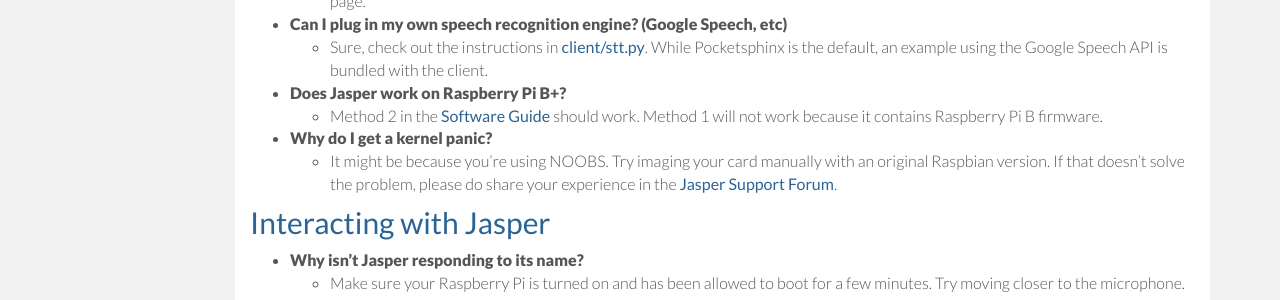
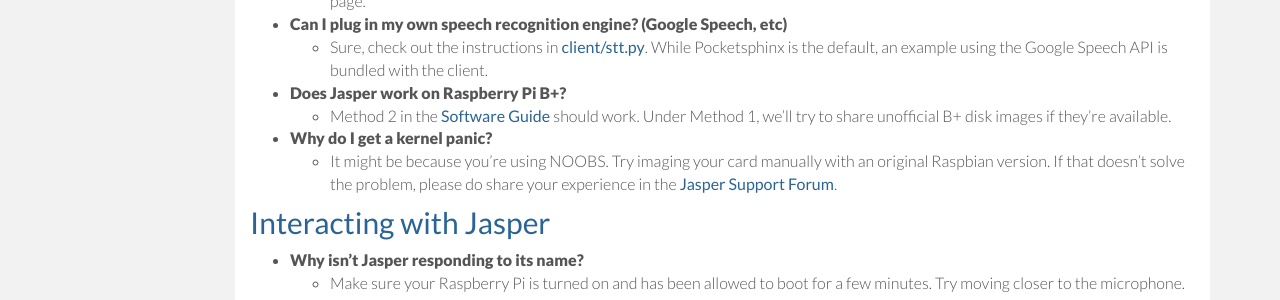
Before and after one commit to jasperproject/jasperproject.github.io, a Jekyll site: the page built from documentation/faq/index.md, in a window 1280 px wide and 900 px high, scrolled down 711 px. Shown: the part 154-454 px from the top of the window. Built offline with Jekyll 4.4.1, drawn with Linux system fonts in a browser that asks for light colours; nearby versions of some CDN libraries.

Commit message:
updated faq for B+

```diff
--- a/documentation/faq/index.md
+++ b/documentation/faq/index.md
@@ -28,7 +28,7 @@
 - __Can I plug in my own speech recognition engine? (Google Speech, etc)__
     - Sure, check out the instructions in [client/stt.py](https://github.com/jasperproject/jasper-client/blob/master/client/stt.py). While Pocketsphinx is the default, an example using the Google Speech API is bundled with the client.
 - __Does Jasper work on Raspberry Pi B+?__
-    - Method 2 in the [Software Guide](/documentation/software/) should work. Method 1 will not work because it contains Raspberry Pi B firmware.
+    - Method 2 in the [Software Guide](/documentation/software/) should work. Under Method 1, we'll try to share unofficial B+ disk images if they're available.
 - __Why do I get a kernel panic?__
     - It might be because you're using NOOBS. Try imaging your card manually with an original Raspbian version. If that doesn't solve the problem, please do share your experience in the [Jasper Support Forum](https://groups.google.com/forum/#!forum/jasper-support-forum).
 
```
